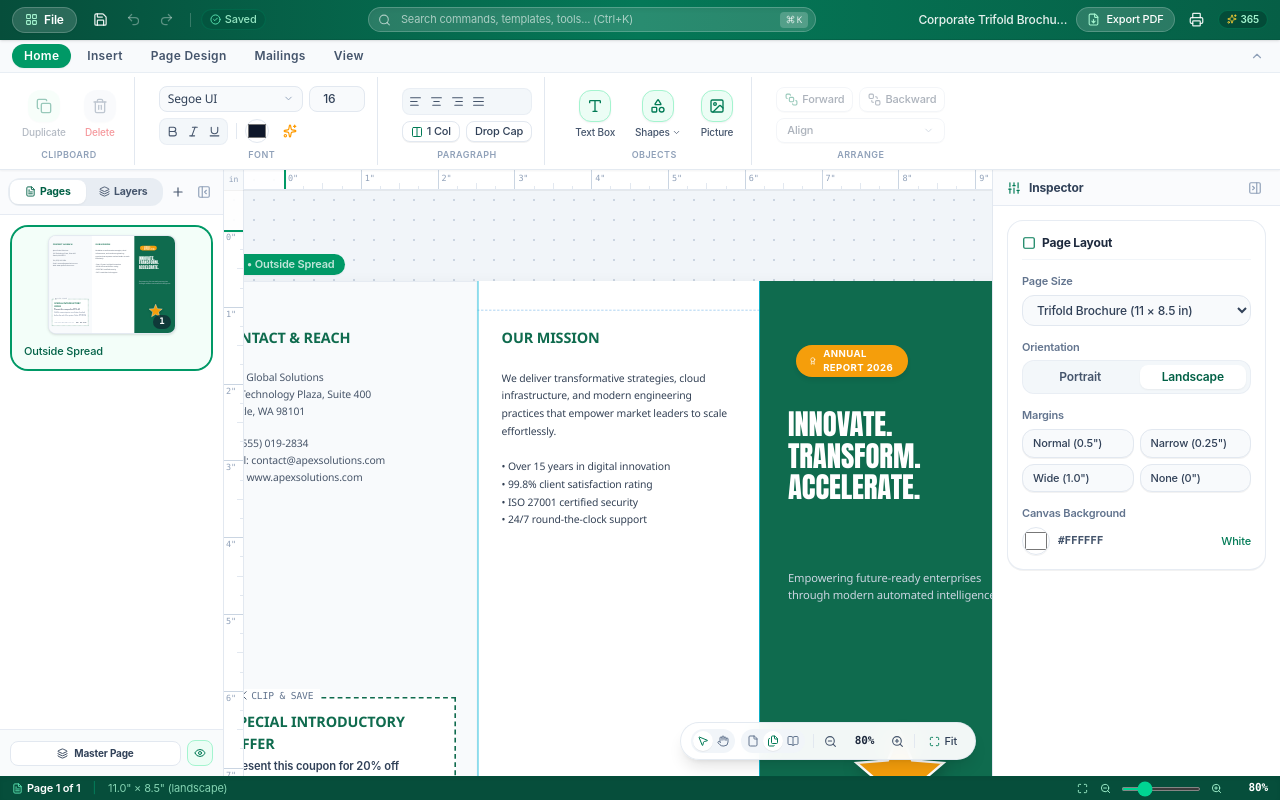
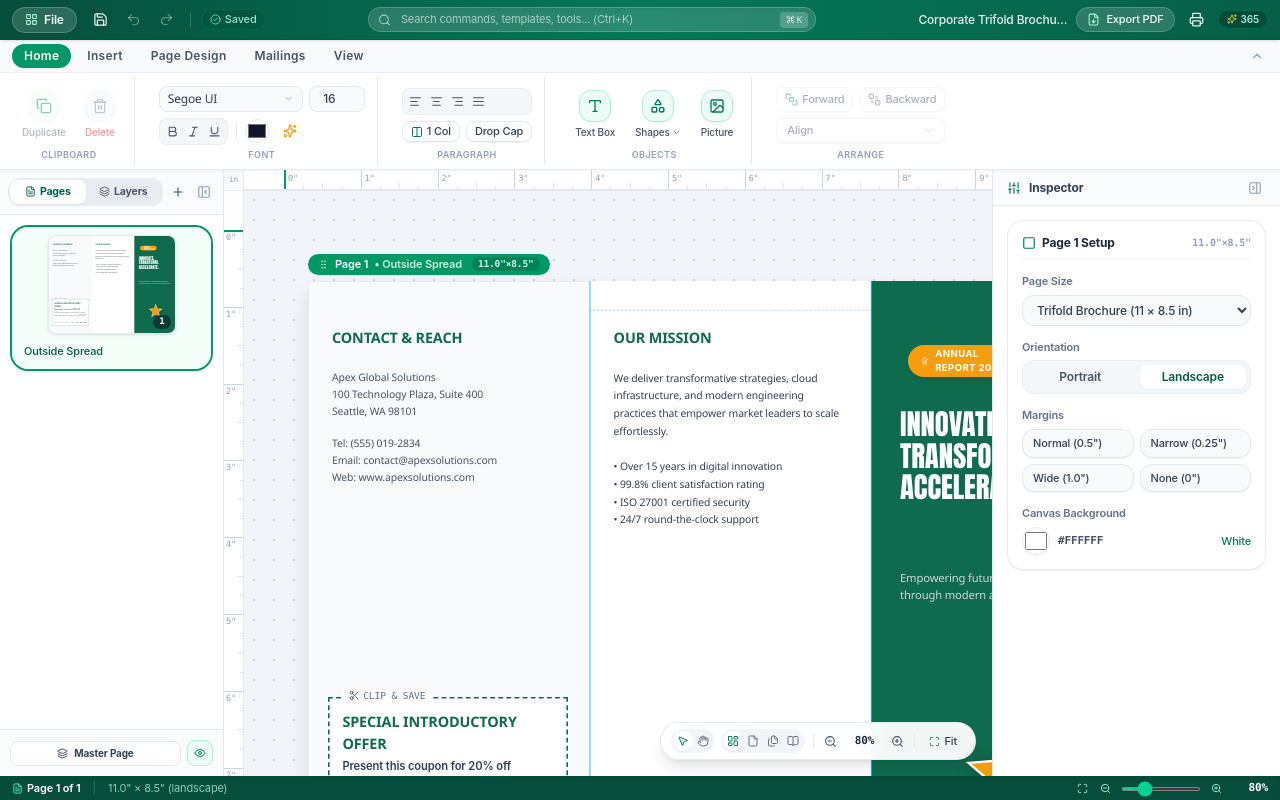
Before and after one commit to jorzyrockz-crypto/Publisher, a React (Vite) app: page / in a window 1280 px wide. Built offline with nearby package versions, Linux system fonts and the light colour scheme; a web font is replaced by a local one.

Commit message:
feat: Adobe-style freeform Artboards (drag papers anywhere & mix different paper sizes)

```diff
--- a/src/components/canvas/CanvasArea.tsx
+++ b/src/components/canvas/CanvasArea.tsx
@@ -12,6 +12,8 @@ import {
   BookOpen,
   Hand,
   MousePointer2,
+  LayoutDashboard,
+  GripVertical,
 } from 'lucide-react';
 
 export const CanvasArea: React.FC = () => {
@@ -26,6 +28,7 @@ export const CanvasArea: React.FC = () => {
     isRightPanelOpen,
     addPage,
     setActivePageIndex,
+    updatePagePosition,
     zoom,
     setZoom,
     zoomIn,
@@ -96,9 +99,10 @@ export const CanvasArea: React.FC = () => {
 
     const target = e.target as HTMLElement;
     const clickedInsidePage = Boolean(target.closest('.print-page'));
+    const clickedArtboardHandle = Boolean(target.closest('.artboard-drag-handle'));
     const clickedButton = Boolean(target.closest('button'));
 
-    if (clickedButton) return;
+    if (clickedButton || clickedArtboardHandle) return;
 
     // Pan when: Hand tool active, Spacebar held, Middle-click (button === 1), or dragging on pasteboard outside pages
     const shouldPan = effectivePanMode || e.button === 1 || !clickedInsidePage;
@@ -130,6 +134,59 @@ export const CanvasArea: React.FC = () => {
     window.addEventListener('mouseup', handleMouseUp);
   };
 
+  // Helper to compute artboard default coordinates for pages without explicit x/y
+  const getArtboardCoords = (idx: number) => {
+    const pg = project.pages[idx];
+    if (pg.x !== undefined && pg.y !== undefined) {
+      return { x: pg.x, y: pg.y };
+    }
+    let autoX = 80;
+    for (let i = 0; i < idx; i++) {
+      const prev = project.pages[i];
+      const prevX = prev.x ?? autoX;
+      autoX = prevX + prev.width + 80;
+    }
+    return { x: autoX, y: 80 };
+  };
+
+  // Dragging a paper / artboard anywhere (left, right, top, bottom)
+  const handleArtboardDragStart = (pageIndex: number, e: React.MouseEvent) => {
+    e.stopPropagation();
+    e.preventDefault();
+    setActivePageIndex(pageIndex);
+
+    const initial = getArtboardCoords(pageIndex);
+    const startClientX = e.clientX;
+    const startClientY = e.clientY;
+
+    const onMove = (me: MouseEvent) => {
+      const dx = (me.clientX - startClientX) / zoom;
+      const dy = (me.clientY - startClientY) / zoom;
+      updatePagePosition(
+        pageIndex,
+        Math.max(20, initial.x + dx),
+        Math.max(36, initial.y + dy)
+      );
+    };
+
+    const onUp = () => {
+      window.removeEventListener('mousemove', onMove);
+      window.removeEventListener('mouseup', onUp);
+    };
+
+    window.addEventListener('mousemove', onMove);
+    window.addEventListener('mouseup', onUp);
+  };
+
+  // Compute artboard canvas bounds
+  let artboardMaxRight = 2400;
+  let artboardMaxBottom = 1600;
+  project.pages.forEach((pg, idx) => {
+    const coords = getArtboardCoords(idx);
+    artboardMaxRight = Math.max(artboardMaxRight, coords.x + pg.width + 600);
+    artboardMaxBottom = Math.max(artboardMaxBottom, coords.y + pg.height + 500);
+  });
+
   // Group pages into pairs for 2-Page Spread view
   const spreadGroups: { page: typeof activePage; index: number }[][] = [];
   for (let i = 0; i < project.pages.length; i += 2) {
@@ -145,11 +202,9 @@ export const CanvasArea: React.FC = () => {
       {/* Top Header Strip: Corner + Top Ruler */}
       {rulerVisible && (
         <div className="flex h-5 w-full bg-white/90 border-b border-slate-200 z-20 flex-shrink-0 shadow-2xs">
-          {/* Corner 0,0 box */}
           <div className="w-5 h-5 border-r border-slate-200 flex items-center justify-center bg-slate-50 text-[8px] font-mono font-medium text-slate-400 flex-shrink-0">
             in
           </div>
-          {/* Horizontal Ruler */}
           <div className="flex-1 overflow-hidden relative">
             <div style={{ marginLeft: '40px' }}>
               <HorizontalRuler
@@ -165,7 +220,6 @@ export const CanvasArea: React.FC = () => {
 
       {/* Main Workspace Area: Left Ruler + Scrollable Pasteboard Canvas */}
       <div className="flex flex-1 w-full h-full overflow-hidden relative">
-        {/* Vertical Left Ruler */}
         {rulerVisible && (
           <div className="w-5 bg-white/90 border-r border-slate-200 z-10 flex-shrink-0 overflow-hidden relative shadow-2xs">
             <div style={{ marginTop: '40px' }}>
@@ -184,7 +238,11 @@ export const CanvasArea: React.FC = () => {
           ref={containerRef}
           onWheel={handleWheel}
           onMouseDown={handleWorkspaceMouseDown}
-          className={`flex-1 h-full overflow-auto px-32 py-16 flex flex-col items-center relative ${
+          className={`flex-1 h-full overflow-auto relative ${
+            viewMode !== 'artboard' || isEditingMaster
+              ? 'px-32 py-16 flex flex-col items-center'
+              : ''
+          } ${
             isPanning
               ? 'cursor-grabbing'
               : effectivePanMode
@@ -196,6 +254,83 @@ export const CanvasArea: React.FC = () => {
           {(isEditingMaster || viewMode === 'single') && (
             <div className="flex flex-col items-center pb-36">
               <PageCanvas onCursorMove={handleCursorMove} />
+            </div>
+          )}
+
+          {/* Freeform Adobe-style Artboard Canvas (Move papers left/right/top/bottom + Mixed paper sizes!) */}
+          {!isEditingMaster && viewMode === 'artboard' && (
+            <div
+              className="relative flex-shrink-0"
+              style={{
+                width: `${artboardMaxRight * zoom}px`,
+                height: `${artboardMaxBottom * zoom}px`,
+              }}
+            >
+              {project.pages.map((pg, idx) => {
+                const isActive = idx === project.activePageIndex;
+                const coords = getArtboardCoords(idx);
+
+                return (
+                  <div
+                    key={pg.id}
+                    style={{
+                      position: 'absolute',
+                      left: `${coords.x * zoom}px`,
+                      top: `${coords.y * zoom}px`,
+                    }}
+                    className="flex flex-col items-start"
+                  >
+                    {/* Draggable Artboard Handle Pill (Grab to move paper anywhere!) */}
+                    <div
+                      onMouseDown={(e) => handleArtboardDragStart(idx, e)}
+                      className={`artboard-drag-handle mb-1.5 flex items-center gap-1.5 px-2.5 py-0.5 rounded-full text-[11px] font-semibold cursor-grab active:cursor-grabbing transition shadow-xs ${
+                        isActive
+                          ? 'bg-emerald-600 text-white'
+                          : 'bg-white/90 text-slate-600 border border-slate-200 hover:bg-white hover:border-emerald-400'
+                      }`}
+                      title="Drag to move this paper anywhere on the canvas"
+                    >
+                      <GripVertical size={11} className="opacity-75" />
+                      <span>Page {idx + 1}</span>
+                      {pg.name && <span className="opacity-80">• {pg.name}</span>}
+                      <span
+                        className={`ml-1 text-[9.5px] font-mono px-1.5 py-0.2 rounded-full ${
+                          isActive ? 'bg-emerald-700/80 text-emerald-100' : 'bg-slate-100 text-slate-500'
+                        }`}
+                      >
+                        {(pg.width / 96).toFixed(1)}"×{(pg.height / 96).toFixed(1)}"
+                      </span>
+                    </div>
+
+                    <PageCanvas
+                      page={pg}
+                      pageIndex={idx}
+                      onCursorMove={handleCursorMove}
+                    />
+                  </div>
+                );
+              })}
+
+              {/* Quick + Add Artboard button positioned near last page */}
+              {(() => {
+                const lastIdx = project.pages.length - 1;
+                const lastPg = project.pages[lastIdx];
+                const lastCoords = getArtboardCoords(lastIdx);
+                return (
+                  <button
+                    onClick={addPage}
+                    style={{
+                      position: 'absolute',
+                      left: `${(lastCoords.x + lastPg.width + 60) * zoom}px`,
+                      top: `${(lastCoords.y + 36) * zoom}px`,
+                    }}
+                    className="flex items-center gap-1.5 px-4 py-2.5 rounded-2xl border-2 border-dashed border-slate-300 bg-white/80 hover:bg-white hover:border-emerald-500 text-slate-600 hover:text-emerald-700 font-semibold text-xs transition-all shadow-xs active:scale-95"
+                  >
+                    <Plus size={15} />
+                    <span>Add Artboard</span>
+                  </button>
+                );
+              })()}
             </div>
           )}
 
@@ -226,7 +361,6 @@ export const CanvasArea: React.FC = () => {
                 );
               })}
 
-              {/* Quick Add Page Button at Bottom of Canvas */}
               <button
                 onClick={addPage}
                 className="flex items-center gap-2 px-5 py-2.5 rounded-2xl border-2 border-dashed border-slate-300 bg-white/70 hover:bg-white hover:border-emerald-500 text-slate-600 hover:text-emerald-700 font-semibold text-xs transition-all shadow-2xs active:scale-95"
@@ -314,6 +448,17 @@ export const CanvasArea: React.FC = () => {
             {/* Multi-page view mode switcher */}
             <div className="flex items-center bg-slate-100 p-0.5 rounded-full mr-1">
               <button
+                onClick={() => setViewMode('artboard')}
+                className={`p-1 rounded-full transition ${
+                  viewMode === 'artboard'
+                    ? 'bg-white text-emerald-700 shadow-2xs'
+                    : 'text-slate-500 hover:text-slate-800'
+                }`}
+                title="Freeform Artboards (Move papers & mix sizes)"
+              >
+                <LayoutDashboard size={12} />
+              </button>
+              <button
                 onClick={() => setViewMode('single')}
                 className={`p-1 rounded-full transition ${
                   viewMode === 'single'
@@ -331,7 +476,7 @@ export const CanvasArea: React.FC = () => {
                     ? 'bg-white text-emerald-700 shadow-2xs'
                     : 'text-slate-500 hover:text-slate-800'
                 }`}
-                title="All Pages View"
+                title="All Pages Vertical Scroll"
               >
                 <Files size={12} />
               </button>
--- a/src/components/sidebar/PropertiesPanel.tsx
+++ b/src/components/sidebar/PropertiesPanel.tsx
@@ -108,9 +108,14 @@ export const PropertiesPanel: React.FC = () => {
         {!selectedElement && (
           <div className="space-y-4">
             <div className="bg-white rounded-2xl border border-slate-200/80 p-3.5 space-y-3.5 shadow-2xs">
-              <div className="font-bold text-slate-800 flex items-center gap-1.5 pb-2 border-b border-slate-100">
-                <Square size={14} className="text-emerald-700" />
-                <span>Page Layout</span>
+              <div className="font-bold text-slate-800 flex items-center justify-between pb-2 border-b border-slate-100">
+                <div className="flex items-center gap-1.5">
+                  <Square size={14} className="text-emerald-700" />
+                  <span>Page {project.activePageIndex + 1} Setup</span>
+                </div>
+                <span className="text-[10px] font-mono text-slate-400">
+                  {(activePage.width / 96).toFixed(1)}"×{(activePage.height / 96).toFixed(1)}"
+                </span>
               </div>
 
               {/* Page Size */}
--- a/src/context/PublisherContext.tsx
+++ b/src/context/PublisherContext.tsx
@@ -38,13 +38,13 @@ interface PublisherContextType {
   canRedo: boolean;
   isEditingMaster: boolean;
   hasClipboard: boolean;
-  viewMode: 'single' | 'continuous' | 'spread';
+  viewMode: 'artboard' | 'single' | 'continuous' | 'spread';
   toolMode: 'select' | 'pan';
   isLeftPanelOpen: boolean;
   isRightPanelOpen: boolean;
 
   // Setters & UI controls
-  setViewMode: (mode: 'single' | 'continuous' | 'spread') => void;
+  setViewMode: (mode: 'artboard' | 'single' | 'continuous' | 'spread') => void;
   setToolMode: (mode: 'select' | 'pan') => void;
   setIsLeftPanelOpen: (open: boolean) => void;
   setIsRightPanelOpen: (open: boolean) => void;
@@ -73,6 +73,7 @@ interface PublisherContextType {
   deleteActivePage: () => void;
   setPageSize: (sizeName: string) => void;
   setPageOrientation: (orientation: 'portrait' | 'landscape') => void;
+  updatePagePosition: (pageIndex: number, x: number, y: number) => void;
   setPageMargins: (margins: PageMargins) => void;
   setPageBackgroundColor: (color: string) => void;
   setColorScheme: (schemeId: string) => void;
@@ -157,7 +158,7 @@ export const PublisherProvider: React.FC<{ children: React.ReactNode }> = ({ chi
   const [selectedElementIds, setSelectedElementIds] = useState<string[]>([]);
   const [copiedElements, setCopiedElements] = useState<PublisherElement[]>([]);
   const [isEditingMaster, setIsEditingMasterState] = useState<boolean>(false);
-  const [viewMode, setViewMode] = useState<'single' | 'continuous' | 'spread'>('continuous');
+  const [viewMode, setViewMode] = useState<'artboard' | 'single' | 'continuous' | 'spread'>('artboard');
   const [toolMode, setToolMode] = useState<'select' | 'pan'>('select');
   const [isLeftPanelOpen, setIsLeftPanelOpen] = useState(true);
   const [isRightPanelOpen, setIsRightPanelOpen] = useState(true);
@@ -232,9 +233,18 @@ export const PublisherProvider: React.FC<{ children: React.ReactNode }> = ({ chi
 
   const addPage = useCallback(() => {
     const pageNum = project.pages.length + 1;
+    // Place new artboard to the right of the rightmost existing page
+    let nextX = 80;
+    project.pages.forEach((pg, idx) => {
+      const px = pg.x ?? 80 + idx * (pg.width + 80);
+      nextX = Math.max(nextX, px + pg.width + 80);
+    });
+
     const newPage: Page = {
       id: `page-${Date.now()}`,
       name: `Page ${pageNum}`,
+      x: nextX,
+      y: activePage.y ?? 80,
       width: activePage.width,
       height: activePage.height,
       orientation: activePage.orientation,
@@ -255,6 +265,8 @@ export const PublisherProvider: React.FC<{ children: React.ReactNode }> = ({ chi
     const clonedPage: Page = JSON.parse(JSON.stringify(activePage));
     clonedPage.id = `page-${Date.now()}`;
     clonedPage.name = `${activePage.name} (Copy)`;
+    clonedPage.x = (activePage.x ?? 80) + activePage.width + 80;
+    clonedPage.y = activePage.y ?? 80;
     // assign new IDs to elements
     clonedPage.elements = clonedPage.elements.map((el) => ({
       ...el,
@@ -288,11 +300,18 @@ export const PublisherProvider: React.FC<{ children: React.ReactNode }> = ({ chi
     (sizeName: string) => {
       const def = PAGE_SIZES.find((s) => s.name === sizeName);
       if (!def) return;
-      const newPages = project.pages.map((pg) => ({
-        ...pg,
-        width: def.width,
-        height: def.height,
-      }));
+      const newPages = project.pages.map((pg, idx) =>
+        idx === project.activePageIndex
+          ? {
+              ...pg,
+              width: def.width,
+              height: def.height,
+              orientation: (def.width > def.height ? 'landscape' : 'portrait') as
+                | 'portrait'
+                | 'landscape',
+            }
+          : pg
+      );
       commitProject({
         ...project,
         pageSizeName: sizeName,
@@ -304,8 +323,8 @@ export const PublisherProvider: React.FC<{ children: React.ReactNode }> = ({ chi
 
   const setPageOrientation = useCallback(
     (orientation: 'portrait' | 'landscape') => {
-      const newPages = project.pages.map((pg) => {
-        if (pg.orientation === orientation) return pg;
+      const newPages = project.pages.map((pg, idx) => {
+        if (idx !== project.activePageIndex || pg.orientation === orientation) return pg;
         const w = pg.width;
         const h = pg.height;
         return {
@@ -321,6 +340,18 @@ export const PublisherProvider: React.FC<{ children: React.ReactNode }> = ({ chi
       });
     },
     [project, commitProject]
+  );
+
+  const updatePagePosition = useCallback(
+    (pageIndex: number, x: number, y: number) => {
+      setProjectState((prev) => ({
+        ...prev,
+        pages: prev.pages.map((pg, idx) =>
+          idx === pageIndex ? { ...pg, x: Math.round(x), y: Math.round(y) } : pg
+        ),
+      }));
+    },
+    []
   );
 
   const setPageMargins = useCallback(
@@ -1070,6 +1101,7 @@ export const PublisherProvider: React.FC<{ children: React.ReactNode }> = ({ chi
         deleteActivePage,
         setPageSize,
         setPageOrientation,
+        updatePagePosition,
         setPageMargins,
         setPageBackgroundColor,
         setColorScheme,
--- a/src/types/publisher.ts
+++ b/src/types/publisher.ts
@@ -206,6 +206,8 @@ export interface PageMargins {
 export interface Page {
   id: string;
   name: string;
+  x?: number; // artboard x on freeform canvas
+  y?: number; // artboard y on freeform canvas
   width: number; // pixels
   height: number; // pixels
   orientation: 'portrait' | 'landscape';
```
Also changed, not shown: src/components/ribbon/ViewTab.tsx (+14 -0 lines).
